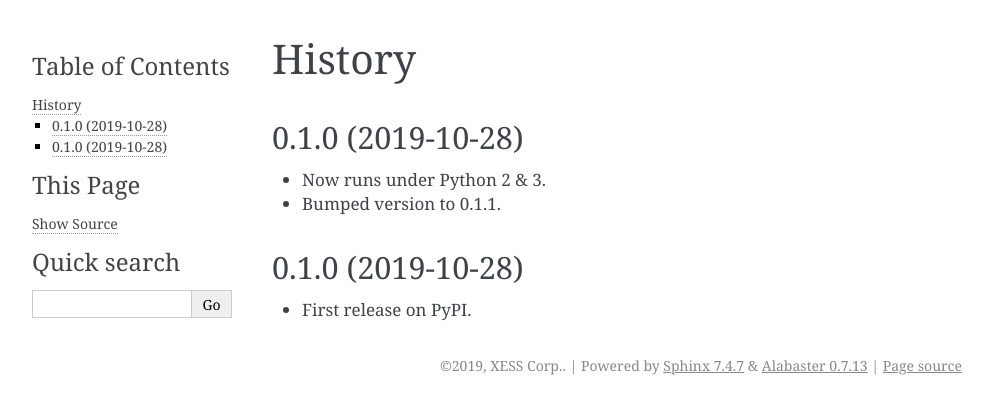
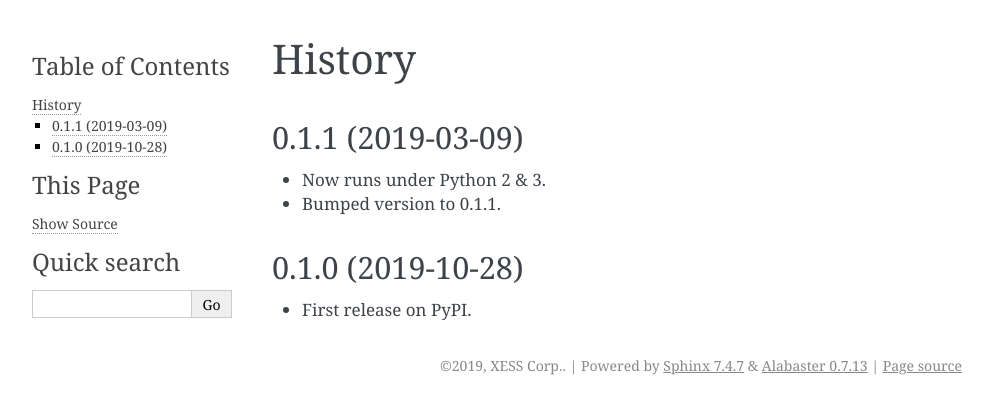
Before and after one commit to devbisme/kinet2pcb, a Sphinx documentation site: the page built from docs/history.rst, in a window 1280 px wide. Shown: the top 414 px of the page, without its empty margins (148-1141 px from the left). Built offline with Sphinx 7.4.7, drawn with Linux system fonts in a browser that asks for light colours; pages that are not in the unit, such as notebooks, are missing from menus; the version number could not be read and is left out.

```diff
--- a/HISTORY.rst
+++ b/HISTORY.rst
@@ -2,7 +2,7 @@
 History
 =======
 
-0.1.0 (2019-10-28)
+0.1.1 (2019-03-09)
 ------------------
 
 * Now runs under Python 2 & 3.
--- a/docs/conf.py
+++ b/docs/conf.py
@@ -21,6 +21,7 @@
 import os
 import sys
 sys.path.insert(0, os.path.abspath('..'))
+sys.path.append('/usr/lib/python3/dist-packages')
 
 import kinet2pcb
 
```
Also changed, not shown: 7 other files.
